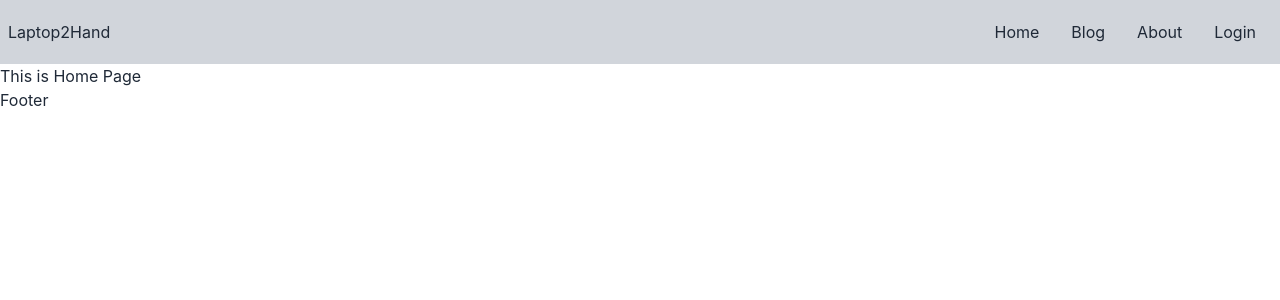
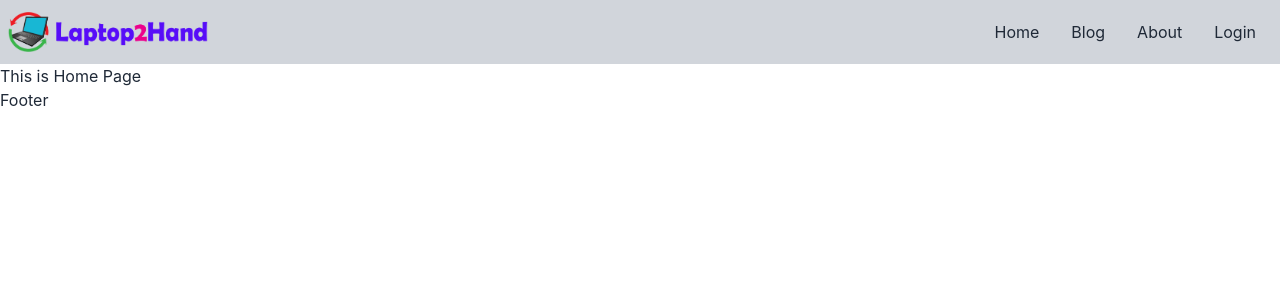
Before and after one commit to Amirulmath/laptop-2hand-client, a React (Create React App) app: page / in a window 1280 px wide. Shown: the top 300 px of the page. Built offline with nearby package versions, Linux system fonts and the light colour scheme.

Commit message:
Logo add on Navbar

```diff
--- a/src/Pages/Shared/Navbar/Navbar.js
+++ b/src/Pages/Shared/Navbar/Navbar.js
@@ -1,11 +1,12 @@
 import React from 'react';
 import { Link } from 'react-router-dom';
+import Logo from '../../../assets/logo.png'
 
 const Navbar = () => {
 
     const menuItems = <React.Fragment>
         <li><Link to="/">Home</Link></li>
-        <li><Link to="/Blog">Blog</Link></li>
+        <li><Link to="/blog">Blog</Link></li>
         <li><Link to="/about">About</Link></li>
         <li><Link to="/login">Login</Link></li>
     </React.Fragment>
@@ -22,7 +23,7 @@ const Navbar = () => {
                     </ul>
                 </div>
                 <div>
-                    <p>Laptop2Hand</p>
+                    <img src={Logo} className="h-10" alt='' />
                 </div>
             </div>
             <div className="navbar-center hidden lg:flex">
--- a/src/Routes/Routes/Routes.js
+++ b/src/Routes/Routes/Routes.js
@@ -1,3 +1,5 @@
+import BlogPage from "../../Pages/BlogPage/BlogPage";
+
 const { createBrowserRouter } = require("react-router-dom");
 const { default: Main } = require("../../Layout/Main");
 const { default: Home } = require("../../Pages/Home/Home/Home");
@@ -11,6 +13,10 @@ const router = createBrowserRouter([
             {
                 path: '/',
                 element: <Home></Home>
+            },
+            {
+                path: '/blog',
+                element: <BlogPage></BlogPage>
             }
         ]
     }
```
Also changed, not shown: src/assets/logo.png (added).
